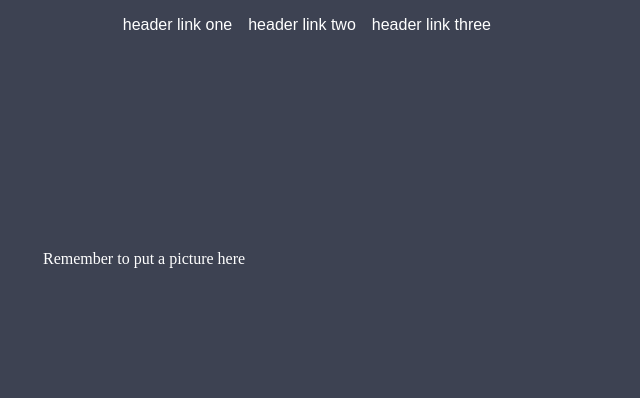
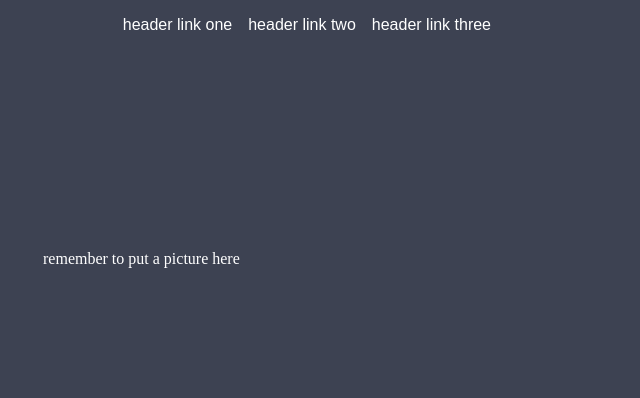
Before and after one commit to It-is-Michel/first-landing-page, a plain HTML site: page index.html in a window 1280 px wide. Shown: the top 398 px of the page, 597-1237 px from the left. Drawn offline with Linux system fonts and the light colour scheme.

Commit message:
feat: Lowercase the text on the placeholder

```diff
--- a/index.html
+++ b/index.html
@@ -26,7 +26,7 @@
                 <span class="text">There is some text here that will say something later. For now, it will still empty.</span>
                 <button class="sign-up">Sign up</button>
             </div>
-            <div class="picture">Remember to put a picture here</div>
+            <div class="picture">remember to put a picture here</div>
         </div>
 
         <div class="content-section">
```
